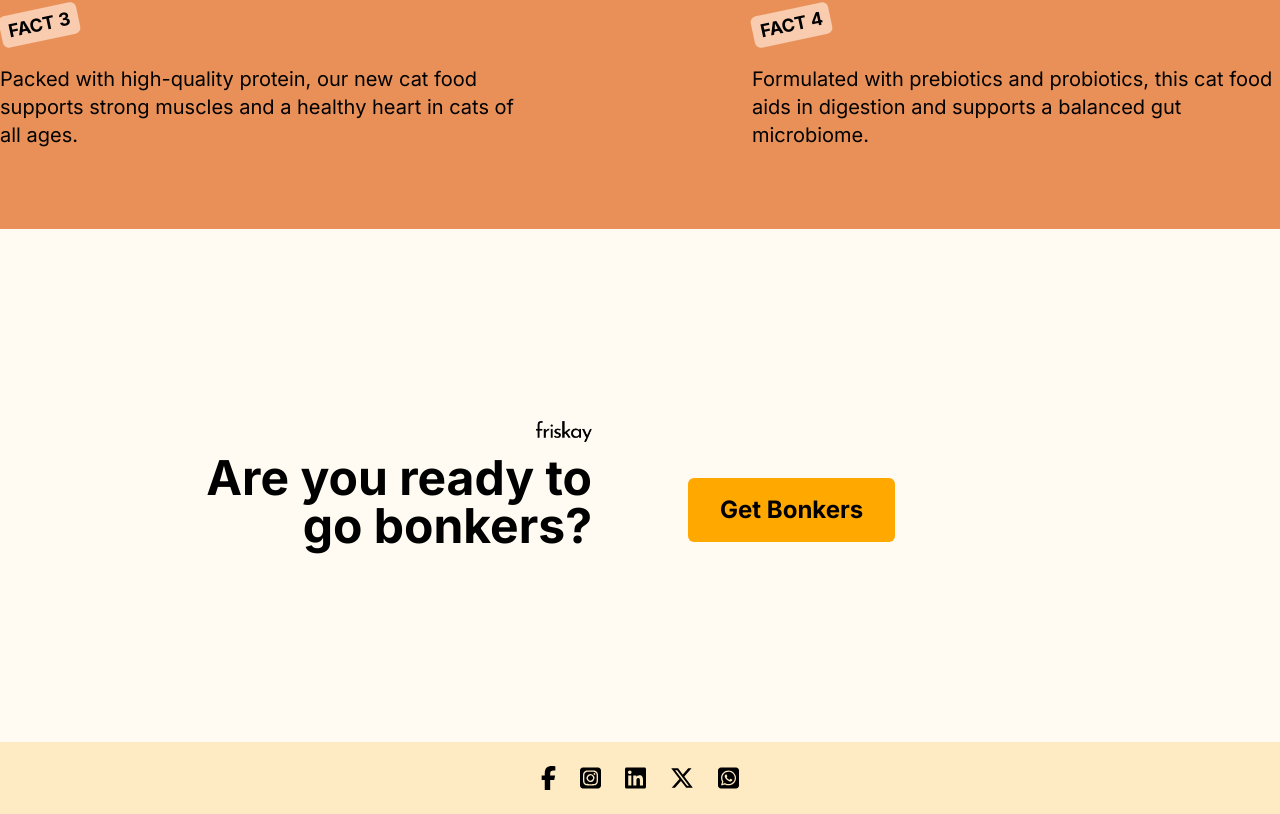
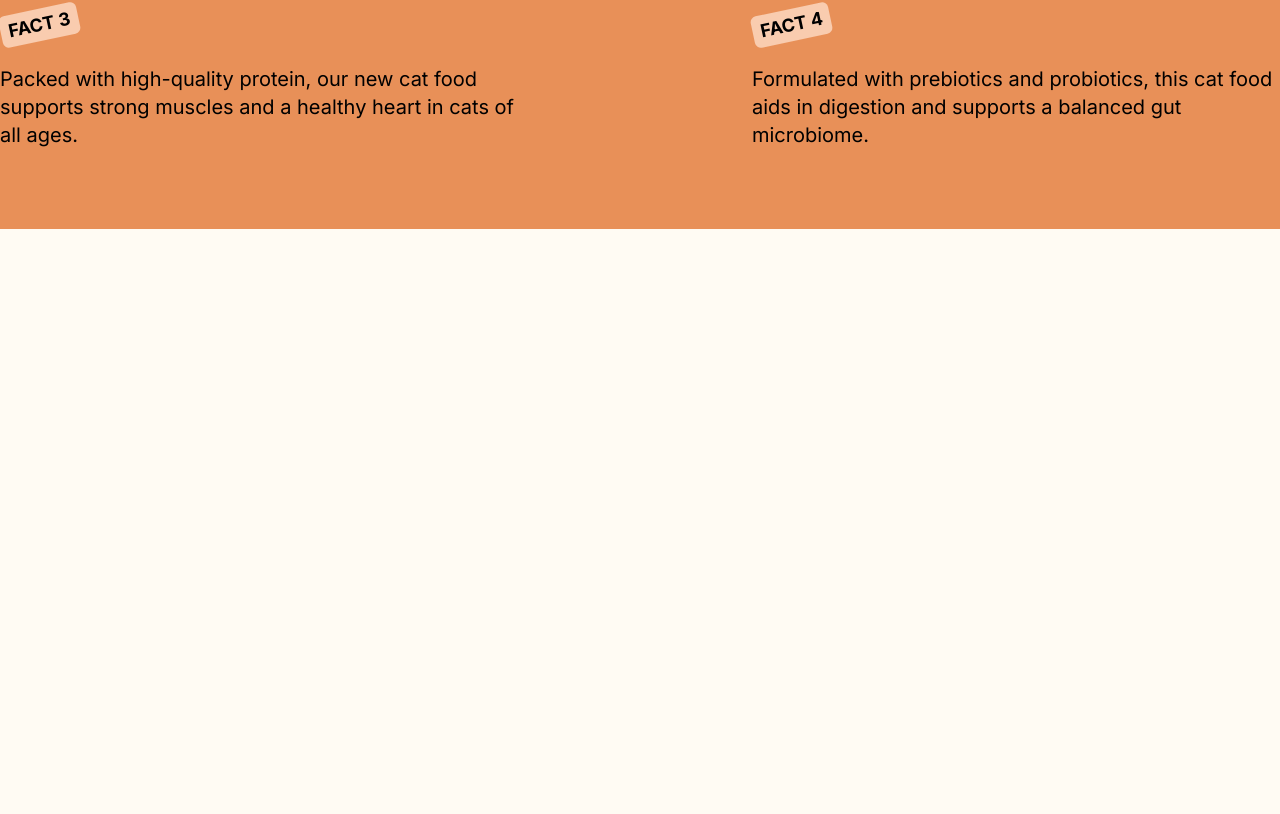
Before and after one commit to joshuaunity/learnreact, a React (Vite) app: page / in a window 1280 px wide. Shown: the part 3081-3895 px from the top of the page. After the commit the page ends 3406 px from the top, so only its background shows below. Built offline with nearby package versions, Linux system fonts and the light colour scheme.

Commit message:
chore: Remove commented out code for BottomHero and Footer components

```diff
--- a/src/App.jsx
+++ b/src/App.jsx
@@ -21,10 +21,10 @@ function App() {
         <Testimonies />
       </div>
       <Facts />
-      <div className="container mx-auto">
+      {/* <div className="container mx-auto">
         <BottomHero />
-      </div>
-      <Footer />
+      </div> */}
+      {/* <Footer /> */}
     </>
   );
 }
```
